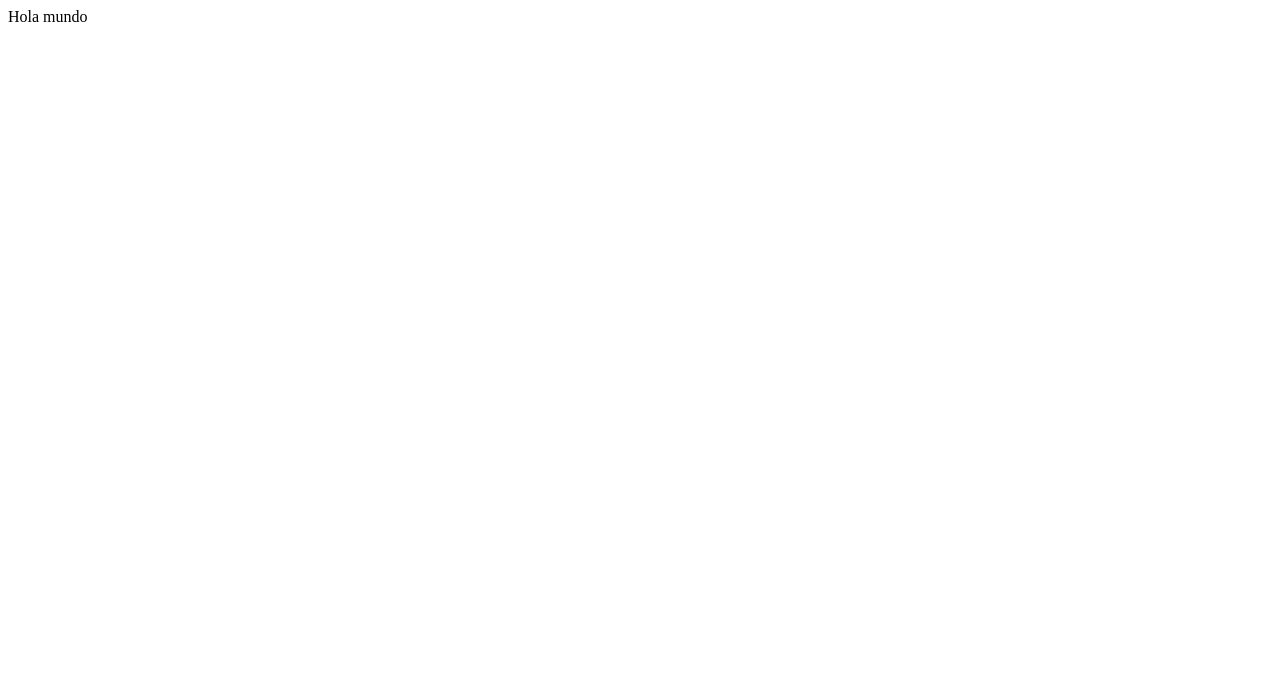
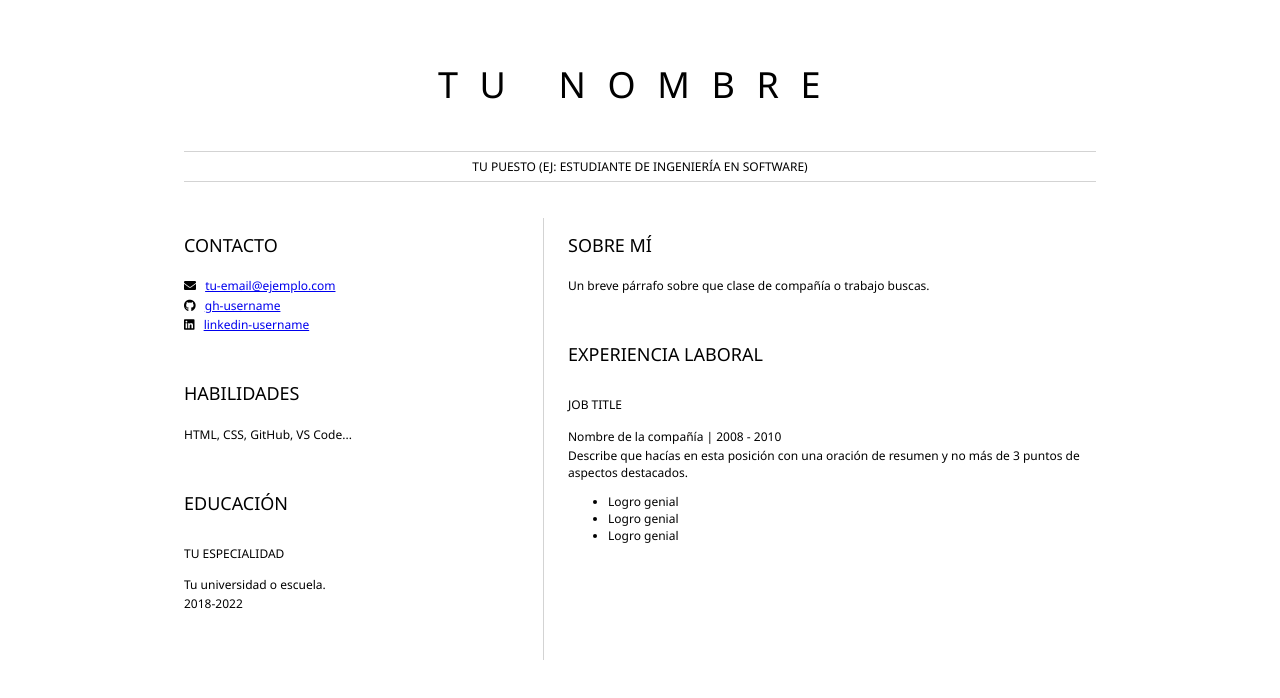
Before and after one commit to sihoma22/curriculumprueba, a plain HTML site: page index.html in a window 1280 px wide. Drawn offline with Linux system fonts and the light colour scheme.

Commit message:
ultimo cambios

```diff
--- a/index.html
+++ b/index.html
@@ -1,12 +1,78 @@
 <!DOCTYPE html>
 <html lang="en">
+
 <head>
     <meta charset="UTF-8">
     <meta http-equiv="X-UA-Compatible" content="IE=edge">
     <meta name="viewport" content="width=device-width, initial-scale=1.0">
-    <title>Document</title>
+    <link rel="stylesheet" href="https://cdnjs.cloudflare.com/ajax/libs/font-awesome/5.15.4/css/all.min.css">
+    <link href="style.css" rel="stylesheet">
+    <title>Tu Nombre currículum</title>
 </head>
+
 <body>
-    <div>Hola mundo</div>
+    <header id="header">
+        <!-- Header de tu currículum con tu nombre y puesto -->
+        <h1>TU NOMBRE</h1>
+        <hr>
+        TU PUESTO (EJ: ESTUDIANTE DE INGENIERÍA EN SOFTWARE)
+        <hr>
+    </header>
+    <main>
+        <article id="mainLeft">
+            <section>
+                <h2>CONTACTO</h2>
+                <p>
+                    <i class="fa fa-envelope" aria-hidden="true"></i>
+                    <a href="mailto:tu-email@ejemplo.com.com">tu-email@ejemplo.com</a>
+                </p>
+                <p>
+                    <i class="fab fa-github" aria-hidden="true"></i>
+                    <a href="github.com/gh-username">gh-username</a>
+                </p>
+                <p>
+                    <i class="fab fa-linkedin" aria-hidden="true"></i>
+                    <a href="linkedin.com/linkedin-username">linkedin-username</a>
+                </p>
+            </section>
+            <section>
+                <h2>HABILIDADES</h2>
+                <p>HTML, CSS, GitHub, VS Code...</p>
+            </section>
+            <section>
+                <h2>EDUCACIÓN</h2>
+                <h3>TU ESPECIALIDAD</h3>
+                <p>
+                    Tu universidad o escuela.
+                </p>
+                <p>
+                    2018-2022
+                </p>
+            </section>
+        </article>
+        <article id="mainRight">
+            <section>
+                <h2>SOBRE MÍ</h2>
+                <p>Un breve párrafo sobre que clase de compañía o trabajo buscas.</p>
+            </section>
+            <section>
+                <h2>EXPERIENCIA LABORAL</h2>
+                <h3>JOB TITLE</h3>
+                <p>
+                    Nombre de la compañía | 2008 - 2010
+                </p>
+                <p>
+                    Describe que hacías en esta posición con una oración de resumen y no más de 3 puntos de aspectos
+                    destacados.
+                </p>
+                <ul>
+                    <li>Logro genial</li>
+                    <li>Logro genial</li>
+                    <li>Logro genial</li>
+                </ul>
+            </section>
+        </article>
+    </main>
 </body>
+
 </html>
--- a/style.css
+++ b/style.css
@@ -0,0 +1,57 @@
+body {
+    font-family: 'Segoe UI', Tahoma, Geneva, Verdana, sans-serif;
+    font-size: 12px;
+    max-width: 960px;
+    margin: auto;
+}
+h1 {
+    font-size: 3em;
+    letter-spacing: .6em;
+    padding-top: 1em;
+    padding-bottom: 1em;
+}
+
+h2 {
+    font-size: 1.5em;
+    padding-bottom: 1em;
+}
+
+h3 {
+    font-size: 1em;
+    padding-bottom: 1em;
+}
+main {
+    display: grid;
+    grid-template-columns: 40% 60%;
+    margin-top: 3em;
+}
+header {
+    text-align: center;
+    margin: auto 2em;
+}
+
+section {
+    margin: auto 1em 4em 2em;
+}
+
+i {
+    margin-right: .5em;
+}
+
+p {
+    margin: .2em auto
+}
+
+hr {
+    border: none;
+    background-color: lightgray;
+    height: 1px;
+}
+
+h1, h2, h3 {
+    font-weight: 100;
+    margin-bottom: 0;
+}
+#mainLeft {
+    border-right: 1px solid lightgray;
+}
```
